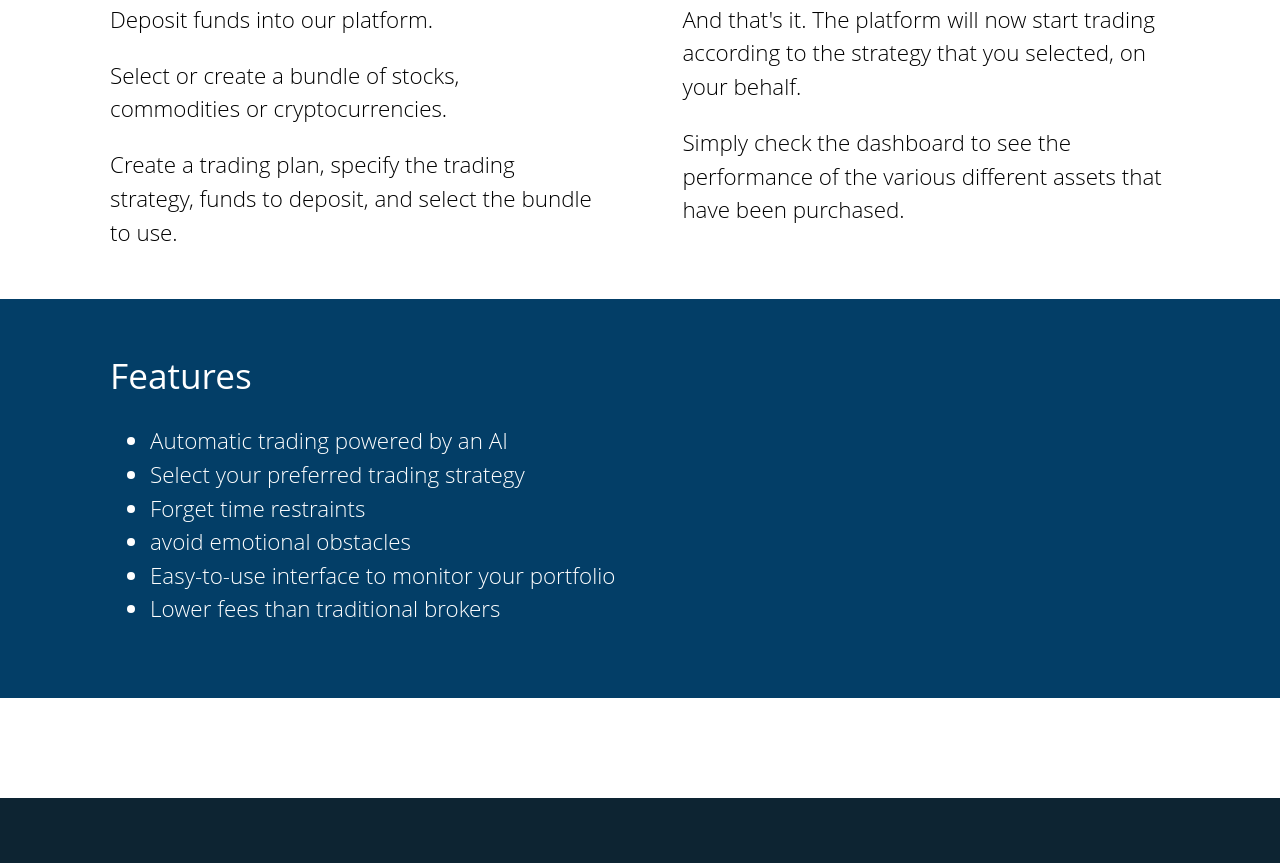
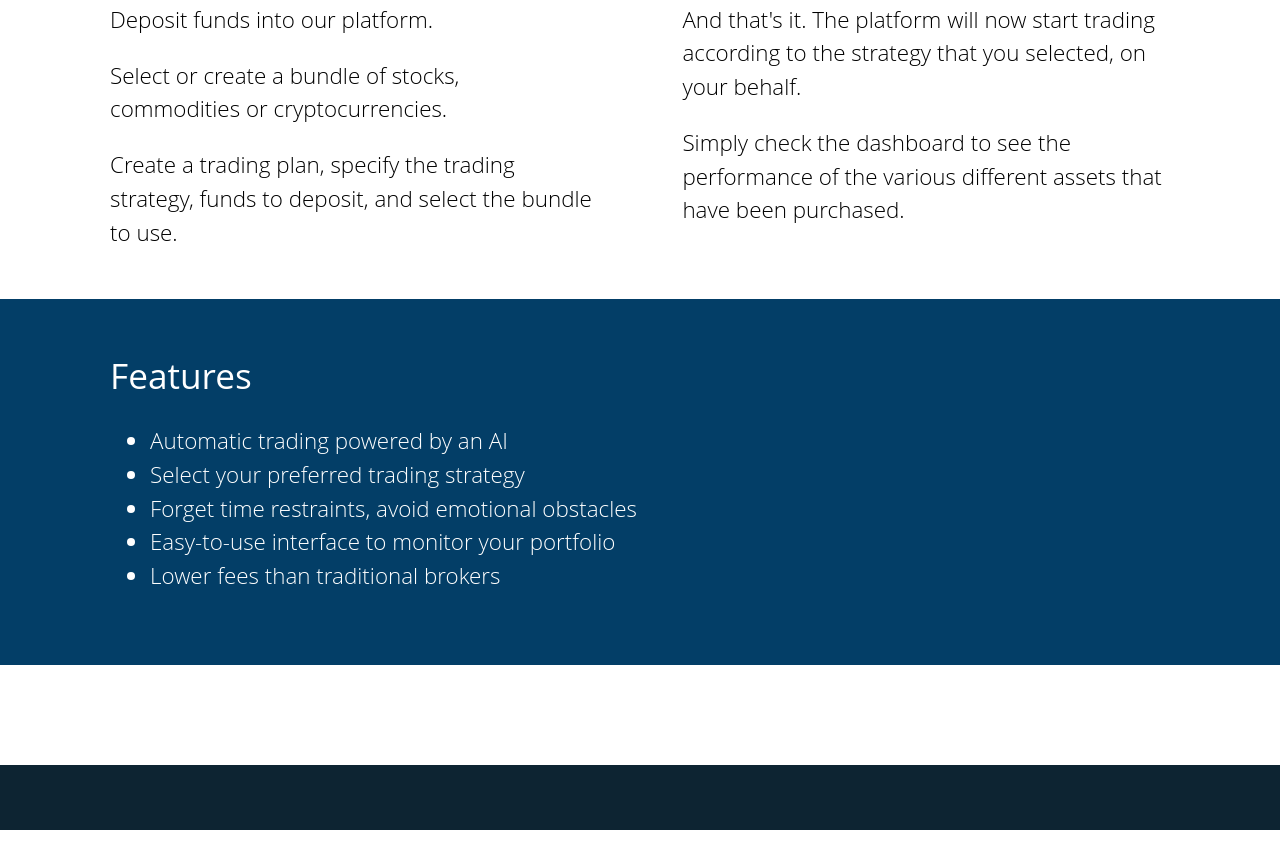
Before and after one commit to MythicFrost/a3ui, a plain HTML site: page index.html in a window 1280 px wide. Shown: the part 910-1773 px from the top of the page. After the commit the page ends 1740 px from the top, so only its background shows below. Drawn offline with Linux system fonts and the light colour scheme.

Commit message:
Minor tweak

```diff
--- a/index.html
+++ b/index.html
@@ -36,8 +36,7 @@
         <ul>
             <li>Automatic trading powered by an AI</li>
             <li>Select your preferred trading strategy</li>
-            <li>Forget time restraints</li>
-            <li>avoid emotional obstacles</li>
+            <li>Forget time restraints, avoid emotional obstacles</li>
             <li>Easy-to-use interface to monitor your portfolio</li>
             <li>Lower fees than traditional brokers</li>
         </ul>
--- a/style.css
+++ b/style.css
@@ -82,6 +82,7 @@ h3 {
 
 .logo {
     margin-bottom: 60px;
+    max-width: 400px;
 }
 
 .get-started {
```
